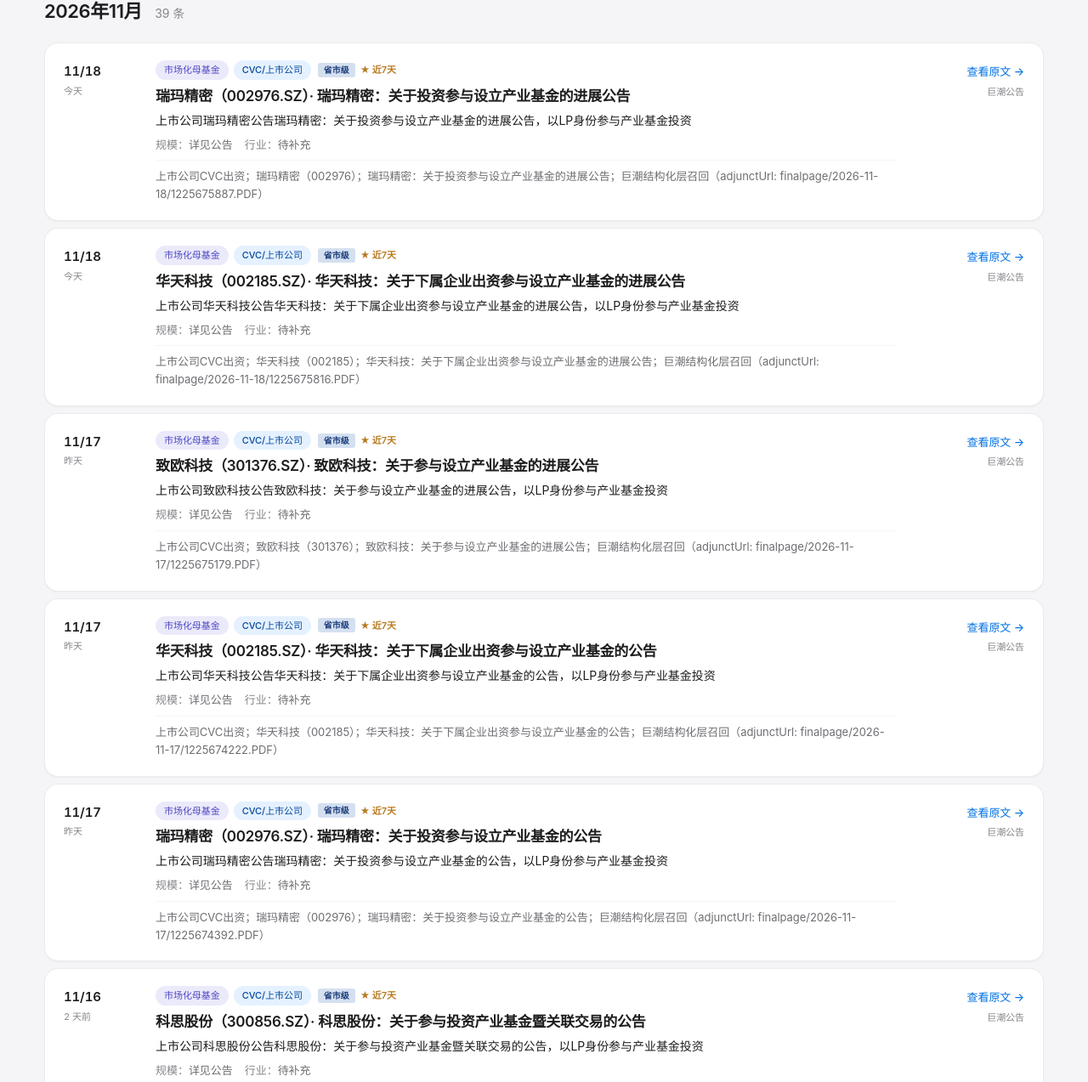
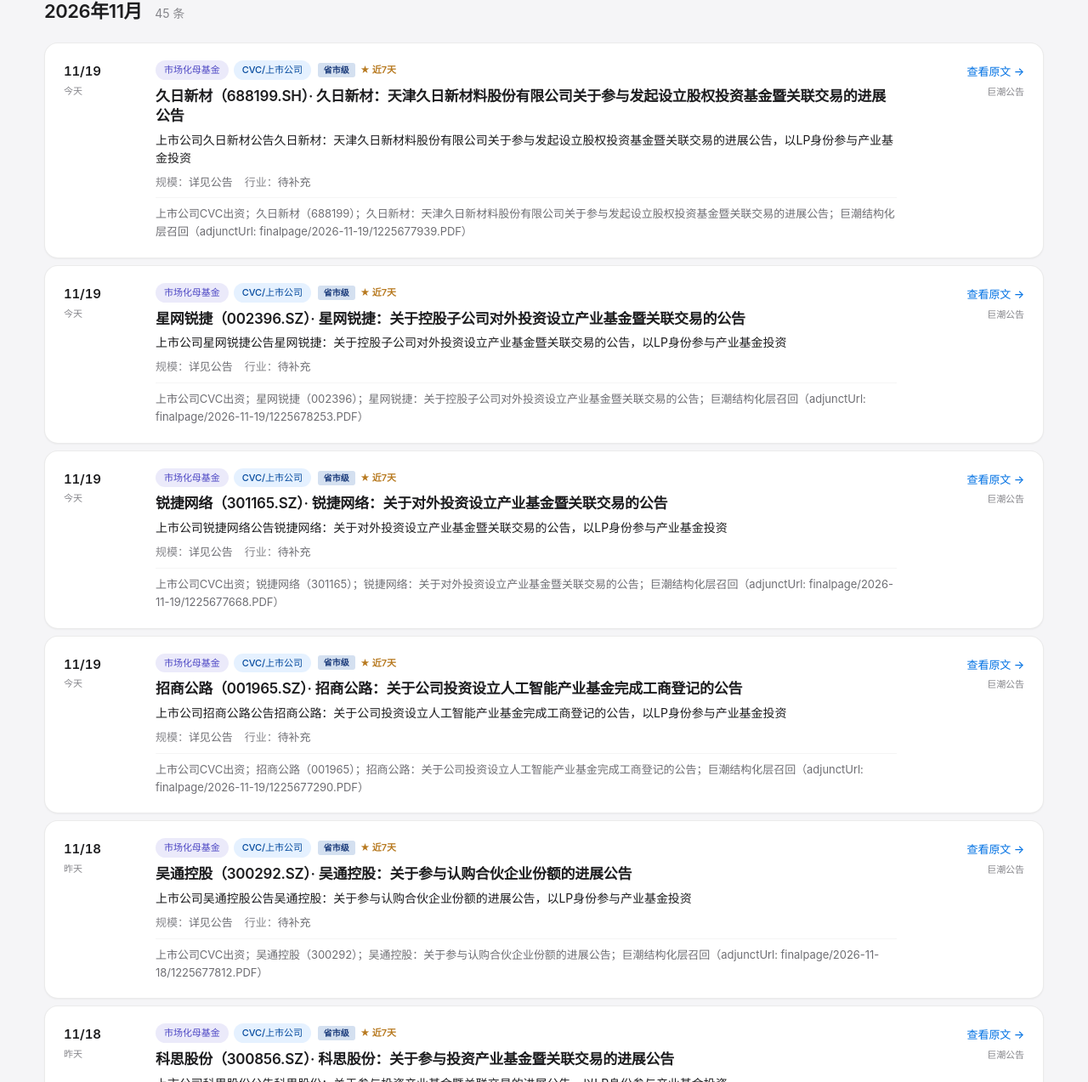
Before and after one commit to ylin23-commits/lp-tracker, a plain HTML site: page docs/index.html in a window 1280 px wide. Shown: the part 496-1769 px from the top of the page at 85% size. Drawn offline with Linux system fonts and the light colour scheme.

Commit message:
chore: daily refresh 2026-11-19 13:51

```diff
--- a/docs/index.html
+++ b/docs/index.html
@@ -426,8 +426,14 @@ footer code {
 
 <script>
 const DATA = {
-  lastUpdated: "2026-11-18 13:51",
+  lastUpdated: "2026-11-19 13:51",
   rows: [
+    { date: "2026-11-19", precise: true, cat: "market", level: "provincial", name: "久日新材（688199.SH）· 久日新材：天津久日新材料股份有限公司关于参与发起设立股权投资基金暨关联交易的进展公告", action: "上市公司久日新材公告久日新材：天津久日新材料股份有限公司关于参与发起设立股权投资基金暨关联交易的进展公告，以LP身份参与产业基金投资", size: "详见公告", fbType: "none", fbText: "CVC/上市公司", detail: "上市公司CVC出资；久日新材（688199）；久日新材：天津久日新材料股份有限公司关于参与发起设立股权投资基金暨关联交易的进展公告；巨潮结构化层召回（adjunctUrl: finalpage/2026-11-19/1225677939.PDF）", industry: "待补充", url: "http://static.cninfo.com.cn/finalpage/2026-11-19/1225677939.PDF", urlLabel: "巨潮公告" },
+    { date: "2026-11-19", precise: true, cat: "market", level: "provincial", name: "星网锐捷（002396.SZ）· 星网锐捷：关于控股子公司对外投资设立产业基金暨关联交易的公告", action: "上市公司星网锐捷公告星网锐捷：关于控股子公司对外投资设立产业基金暨关联交易的公告，以LP身份参与产业基金投资", size: "详见公告", fbType: "none", fbText: "CVC/上市公司", detail: "上市公司CVC出资；星网锐捷（002396）；星网锐捷：关于控股子公司对外投资设立产业基金暨关联交易的公告；巨潮结构化层召回（adjunctUrl: finalpage/2026-11-19/1225678253.PDF）", industry: "待补充", url: "http://static.cninfo.com.cn/finalpage/2026-11-19/1225678253.PDF", urlLabel: "巨潮公告" },
+    { date: "2026-11-19", precise: true, cat: "market", level: "provincial", name: "锐捷网络（301165.SZ）· 锐捷网络：关于对外投资设立产业基金暨关联交易的公告", action: "上市公司锐捷网络公告锐捷网络：关于对外投资设立产业基金暨关联交易的公告，以LP身份参与产业基金投资", size: "详见公告", fbType: "none", fbText: "CVC/上市公司", detail: "上市公司CVC出资；锐捷网络（301165）；锐捷网络：关于对外投资设立产业基金暨关联交易的公告；巨潮结构化层召回（adjunctUrl: finalpage/2026-11-19/1225677668.PDF）", industry: "待补充", url: "http://static.cninfo.com.cn/finalpage/2026-11-19/1225677668.PDF", urlLabel: "巨潮公告" },
+    { date: "2026-11-19", precise: true, cat: "market", level: "provincial", name: "招商公路（001965.SZ）· 招商公路：关于公司投资设立人工智能产业基金完成工商登记的公告", action: "上市公司招商公路公告招商公路：关于公司投资设立人工智能产业基金完成工商登记的公告，以LP身份参与产业基金投资", size: "详见公告", fbType: "none", fbText: "CVC/上市公司", detail: "上市公司CVC出资；招商公路（001965）；招商公路：关于公司投资设立人工智能产业基金完成工商登记的公告；巨潮结构化层召回（adjunctUrl: finalpage/2026-11-19/1225677290.PDF）", industry: "待补充", url: "http://static.cninfo.com.cn/finalpage/2026-11-19/1225677290.PDF", urlLabel: "巨潮公告" },
+    { date: "2026-11-18", precise: true, cat: "market", level: "provincial", name: "吴通控股（300292.SZ）· 吴通控股：关于参与认购合伙企业份额的进展公告", action: "上市公司吴通控股公告吴通控股：关于参与认购合伙企业份额的进展公告，以LP身份参与产业基金投资", size: "详见公告", fbType: "none", fbText: "CVC/上市公司", detail: "上市公司CVC出资；吴通控股（300292）；吴通控股：关于参与认购合伙企业份额的进展公告；巨潮结构化层召回（adjunctUrl: finalpage/2026-11-18/1225677812.PDF）", industry: "待补充", url: "http://static.cninfo.com.cn/finalpage/2026-11-18/1225677812.PDF", urlLabel: "巨潮公告" },
+    { date: "2026-11-18", precise: true, cat: "market", level: "provincial", name: "科思股份（300856.SZ）· 科思股份：关于参与投资产业基金暨关联交易的进展公告", action: "上市公司科思股份公告科思股份：关于参与投资产业基金暨关联交易的进展公告，以LP身份参与产业基金投资", size: "详见公告", fbType: "none", fbText: "CVC/上市公司", detail: "上市公司CVC出资；科思股份（300856）；科思股份：关于参与投资产业基金暨关联交易的进展公告；巨潮结构化层召回（adjunctUrl: finalpage/2026-11-18/1225677341.PDF）", industry: "待补充", url: "http://static.cninfo.com.cn/finalpage/2026-11-18/1225677341.PDF", urlLabel: "巨潮公告" },
     { date: "2026-11-18", precise: true, cat: "market", level: "provincial", name: "瑞玛精密（002976.SZ）· 瑞玛精密：关于投资参与设立产业基金的进展公告", action: "上市公司瑞玛精密公告瑞玛精密：关于投资参与设立产业基金的进展公告，以LP身份参与产业基金投资", size: "详见公告", fbType: "none", fbText: "CVC/上市公司", detail: "上市公司CVC出资；瑞玛精密（002976）；瑞玛精密：关于投资参与设立产业基金的进展公告；巨潮结构化层召回（adjunctUrl: finalpage/2026-11-18/1225675887.PDF）", industry: "待补充", url: "http://static.cninfo.com.cn/finalpage/2026-11-18/1225675887.PDF", urlLabel: "巨潮公告" },
     { date: "2026-11-18", precise: true, cat: "market", level: "provincial", name: "华天科技（002185.SZ）· 华天科技：关于下属企业出资参与设立产业基金的进展公告", action: "上市公司华天科技公告华天科技：关于下属企业出资参与设立产业基金的进展公告，以LP身份参与产业基金投资", size: "详见公告", fbType: "none", fbText: "CVC/上市公司", detail: "上市公司CVC出资；华天科技（002185）；华天科技：关于下属企业出资参与设立产业基金的进展公告；巨潮结构化层召回（adjunctUrl: finalpage/2026-11-18/1225675816.PDF）", industry: "待补充", url: "http://static.cninfo.com.cn/finalpage/2026-11-18/1225675816.PDF", urlLabel: "巨潮公告" },
     { date: "2026-11-17", precise: true, cat: "market", level: "provincial", name: "致欧科技（301376.SZ）· 致欧科技：关于参与设立产业基金的进展公告", action: "上市公司致欧科技公告致欧科技：关于参与设立产业基金的进展公告，以LP身份参与产业基金投资", size: "详见公告", fbType: "none", fbText: "CVC/上市公司", detail: "上市公司CVC出资；致欧科技（301376）；致欧科技：关于参与设立产业基金的进展公告；巨潮结构化层召回（adjunctUrl: finalpage/2026-11-17/1225675179.PDF）", industry: "待补充", url: "http://static.cninfo.com.cn/finalpage/2026-11-17/1225675179.PDF", urlLabel: "巨潮公告" },
@@ -1710,7 +1716,7 @@ const CAT_META = {
 };
 
 let filters = { cat: "all", lvl: "all", window: "90" };
-const TODAY = new Date("2026-11-18");
+const TODAY = new Date("2026-11-19");
 const SEVEN_DAYS_AGO = new Date(TODAY); SEVEN_DAYS_AGO.setDate(TODAY.getDate() - 7);
 
 function daysAgo(dateStr) {
```
